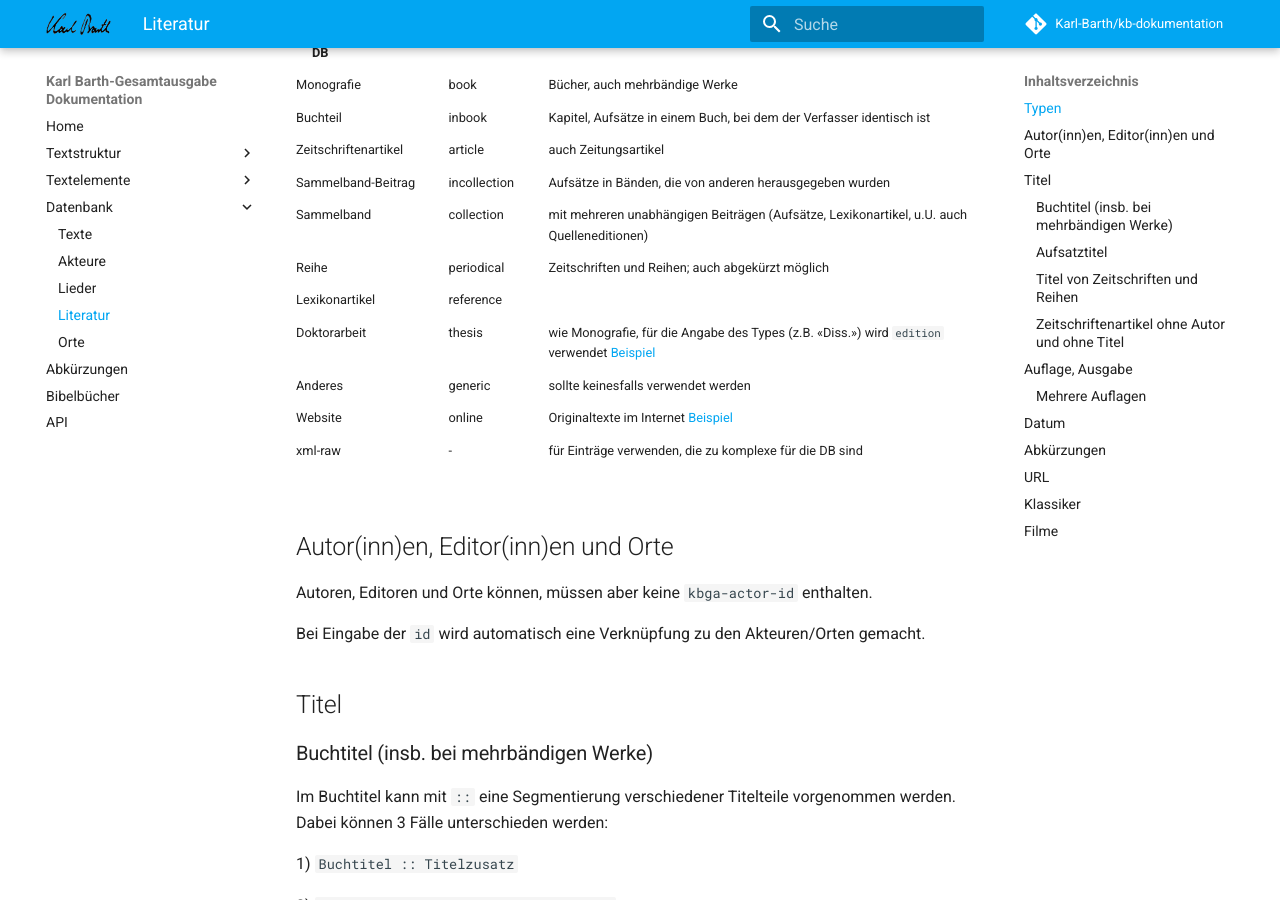
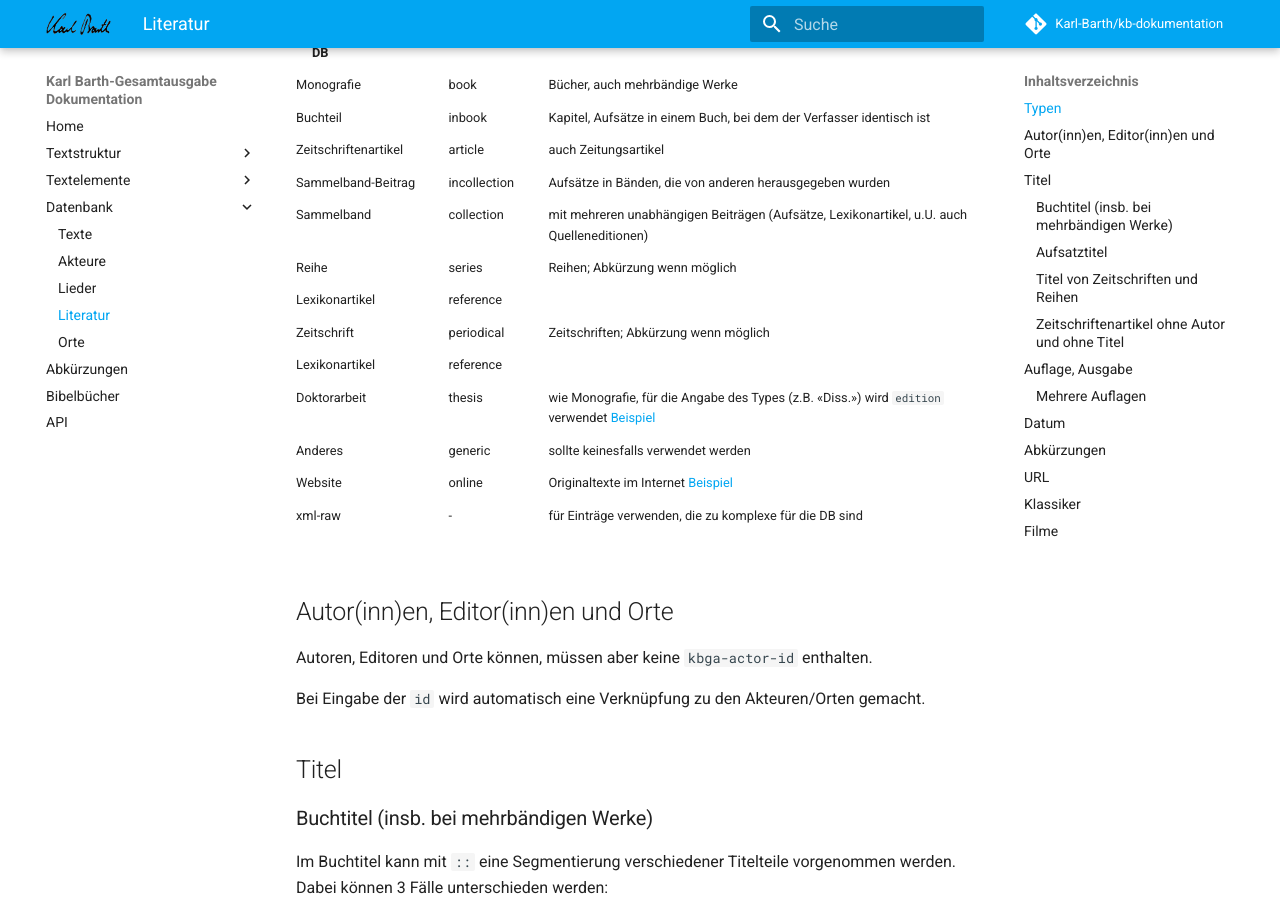
Before and after one commit to Karl-Barth/kb-dokumentation, an MkDocs documentation site: the page built from docs/datenbank/literatur.md, in a window 1280 px wide and 900 px high, scrolled down 652 px. Built offline with MkDocs 1.6.1 and Material for MkDocs 9.7.7, drawn with Linux system fonts in a browser that asks for light colours; comment, search, counter and statistics services are not loaded.

Commit message:
Update literatur.md

```diff
--- a/docs/datenbank/literatur.md
+++ b/docs/datenbank/literatur.md
@@ -19,7 +19,9 @@ Für das angezeigte Formular wie für die Formatierung des Eintrags, ist der Ein
 | Zeitschriftenartikel | article | auch Zeitungsartikel |
 | Sammelband-Beitrag | incollection | Aufsätze in Bänden, die von anderen herausgegeben wurden |
 | Sammelband | collection | mit mehreren unabhängigen Beiträgen (Aufsätze, Lexikonartikel, u.U. auch Quelleneditionen) |
-| Reihe | periodical | Zeitschriften und Reihen; auch abgekürzt möglich |
+| Reihe | series | Reihen; Abkürzung wenn möglich |
+| Lexikonartikel | reference |  |
+| Zeitschrift | periodical | Zeitschriften; Abkürzung wenn möglich |
 | Lexikonartikel | reference |  |
 | Doktorarbeit | thesis | wie Monografie, für die Angabe des Types (z.B. «Diss.») wird `edition` verwendet [Beispiel](https://meta.karl-barth.ch/bibls/349) |
 | Anderes | generic | sollte keinesfalls verwendet werden |
```
